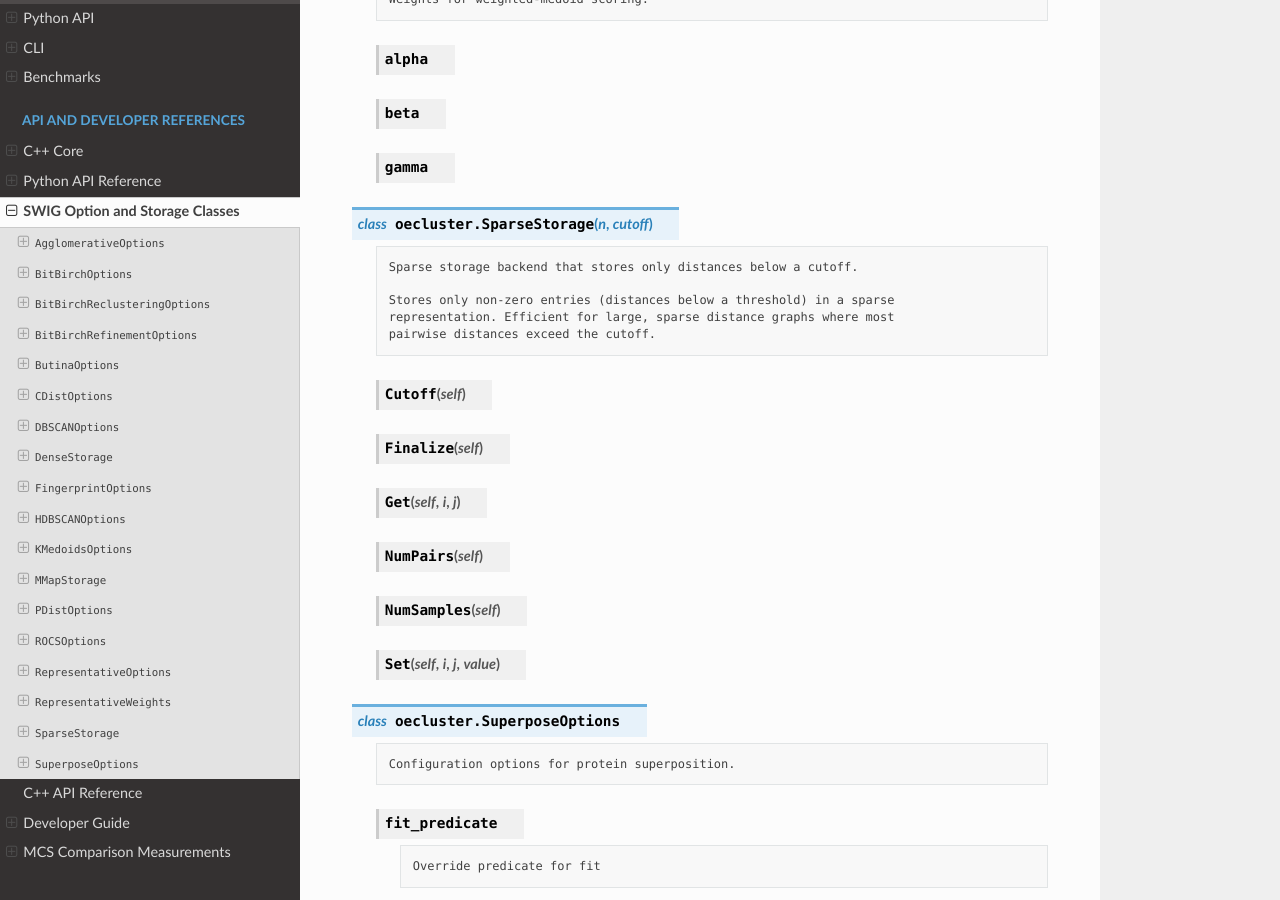
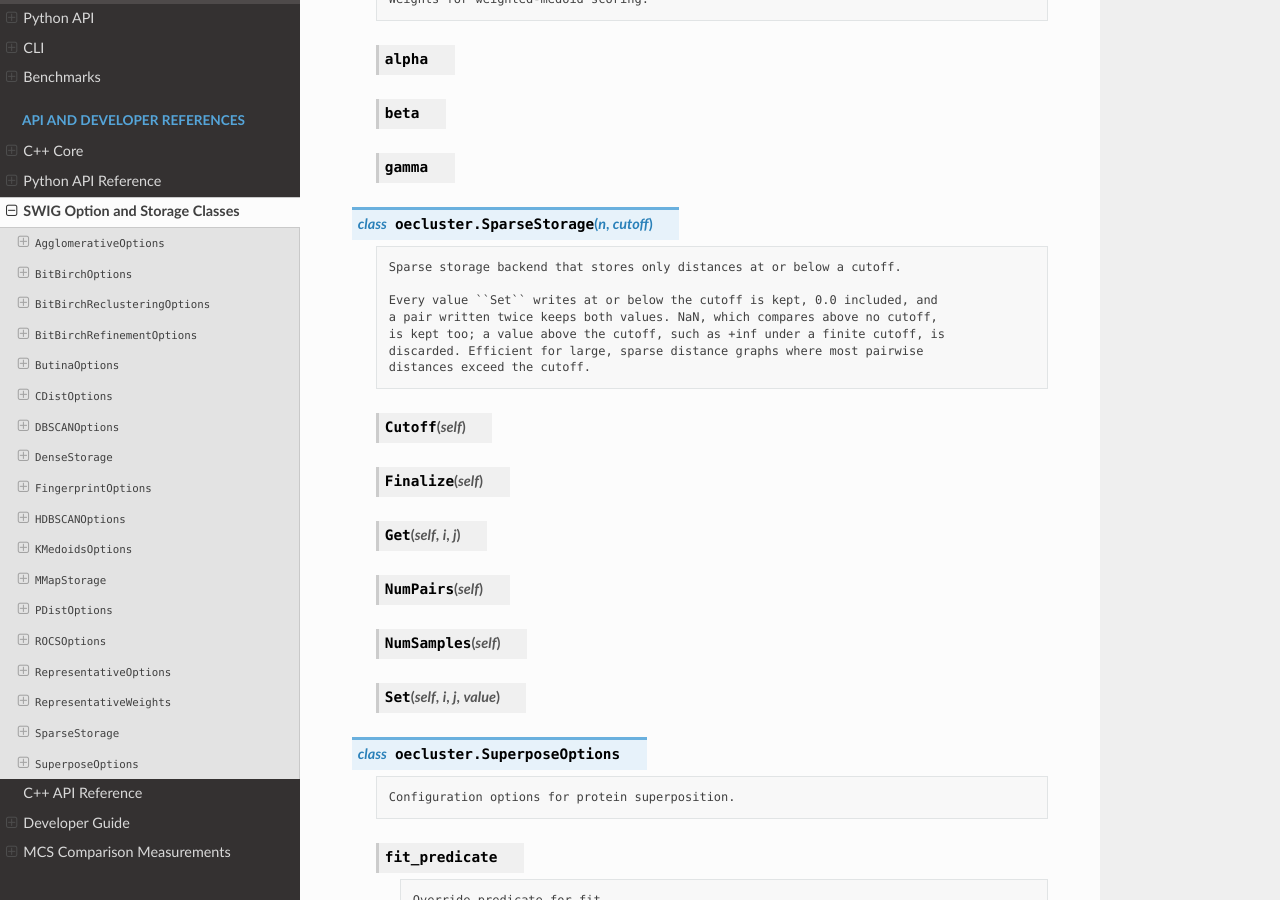
Before and after one commit to scott-arne/oecluster, a Sphinx documentation site: the page built from docs/api/swig-classes.rst, in a window 1280 px wide and 900 px high, scrolled down 8847 px. Built offline with Sphinx 7.4.7 and the Read the Docs theme 3.1.0, drawn with Linux system fonts in a browser that asks for light colours; pages that are not in the unit, such as notebooks, are missing from menus; the version number is read from the project's files by our own code.

Commit message:
docs: say what .sparse and SparseStorage actually keep, and tidy two test details

```diff
--- a/docs/api/swig-classes.rst
+++ b/docs/api/swig-classes.rst
@@ -458,11 +458,13 @@ the SWIG-generated ones come from the C++ documentation, and a few are set in
 
    ::
 
-      Sparse storage backend that stores only distances below a cutoff.
+      Sparse storage backend that stores only distances at or below a cutoff.
 
-      Stores only non-zero entries (distances below a threshold) in a sparse
-      representation. Efficient for large, sparse distance graphs where most
-      pairwise distances exceed the cutoff.
+      Every value ``Set`` writes at or below the cutoff is kept, 0.0 included, and
+      a pair written twice keeps both values. NaN, which compares above no cutoff,
+      is kept too; a value above the cutoff, such as +inf under a finite cutoff, is
+      discarded. Efficient for large, sparse distance graphs where most pairwise
+      distances exceed the cutoff.
 
    .. py:method:: Cutoff(self)
 
```
Also changed, not shown: docs/cpp-core.md (+1 -1 lines), 4 other files.
